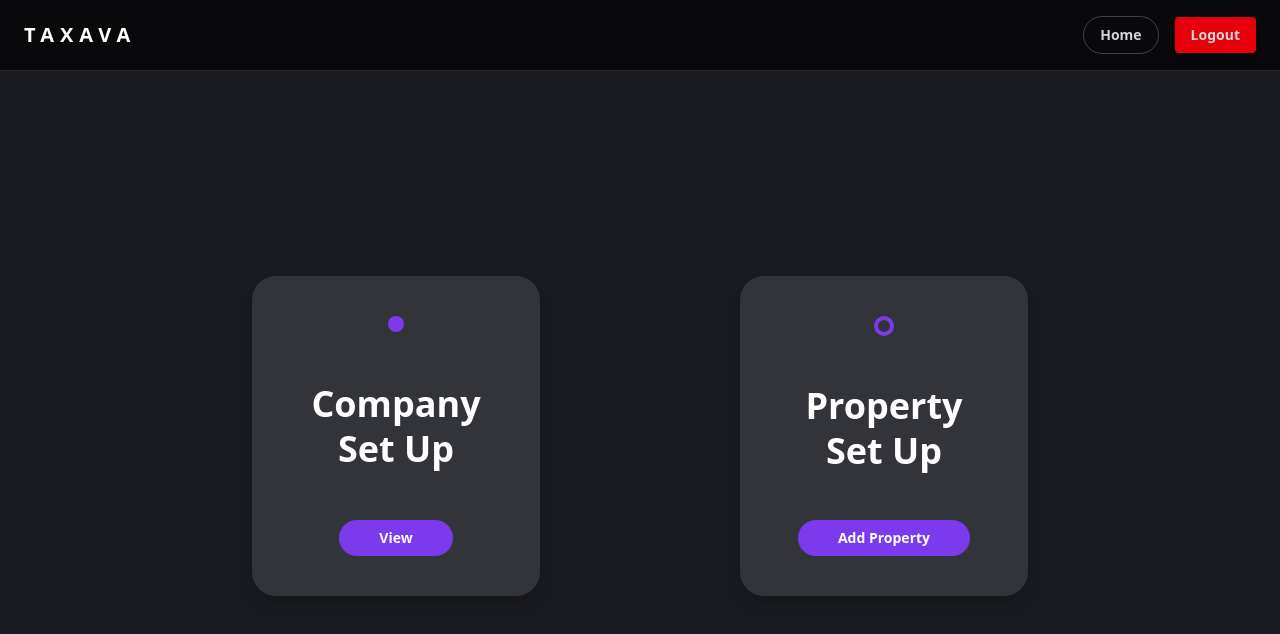
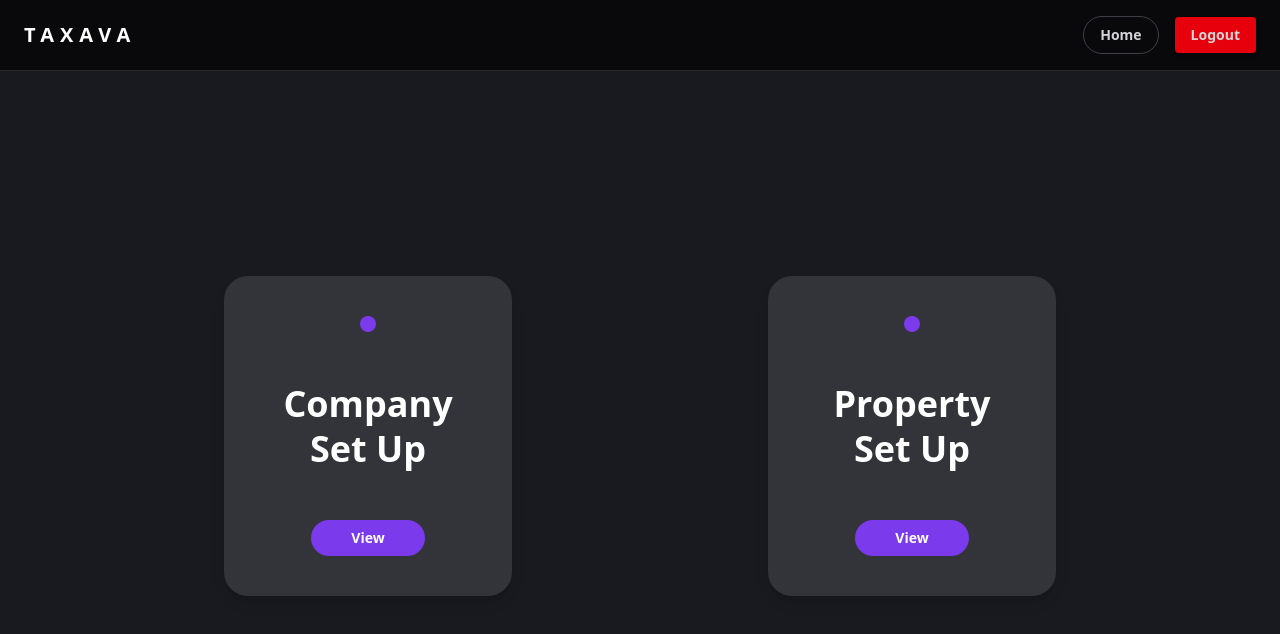
Before and after one commit to AngeliqueGabriellaHalim/Taxava, a React (Vite) app: page /home in a window 1280 px wide. Shown: the top 634 px of the page. Built offline with nearby package versions, Linux system fonts and the light colour scheme; sample sign-in values are in the browser's storage.

Commit message:
Added validation logic for req in home

```diff
--- a/src/pages/Home.tsx
+++ b/src/pages/Home.tsx
@@ -1,8 +1,16 @@
 // src/pages/Home.tsx
 import React from "react";
-import { useNavigate } from "react-router-dom";
+import { Navigate, useNavigate } from "react-router-dom";
 import Navbar from "../component/Navbar";
+import { getPropertiesByUser } from "../utils/getProperty";
+import { getCompaniesByUser } from "../utils/getCompany";
 
+type User = {
+  id: number;
+  email: string;
+  username: string;
+  password: string;
+};
 const Home: React.FC = () => {
   const navigate = useNavigate();
 
@@ -13,14 +21,54 @@ const Home: React.FC = () => {
   const handleProperty = () => {
     navigate("/manage-properties");
   };
+  // ambil user yang sedang login dari localStorage
+  const currentUser: User | null = (() => {
+    try {
+      const raw = localStorage.getItem("currentUser");
+      return raw ? (JSON.parse(raw) as User) : null;
+    } catch {
+      return null;
+    }
+  })();
+  if (!currentUser) {
+    return <Navigate to="/login" replace />;
+  }
+
+  const userCompanies = getCompaniesByUser(currentUser.id);
+  const userProperties = getPropertiesByUser(currentUser.id);
+  const hasCompany = userCompanies.length > 0;
+  const hasProperty = userProperties.length > 0;
+
+  const handleCompanyAction = () => {
+    if (hasCompany) {
+      navigate("/manage-companies");
+    } else {
+      navigate("/company-setup"); // atau route untuk add company
+    }
+  };
+
+  const handlePropertyAction = () => {
+    if (hasProperty) {
+      navigate("/manage-properties");
+    } else {
+      navigate("/property-setup"); // atau route untuk add property
+    }
+  };
+
   return (
     <div className="min-h-screen bg-[#191A1F] text-white flex flex-col">
       <Navbar />
 
       <main className="flex flex-1 items-center justify-center">
-        <div className="flex flex-col md:flex-row gap-50">
+        <div className="flex flex-col md:flex-row gap-64">
+          {/* COMPANY CARD */}
           <div className="w-72 h-80 rounded-3xl bg-[#33343A] flex flex-col items-center justify-between py-10 shadow-lg">
-            <div className="w-4 h-4 rounded-full bg-[#7C3AED]" />
+            {/* Indicator - filled jika ada company, outline jika belum */}
+            {hasCompany ? (
+              <div className="w-4 h-4 rounded-full bg-[#7C3AED]" />
+            ) : (
+              <div className="w-5 h-5 rounded-full border-4 border-[#7C3AED]" />
+            )}
 
             <div className="text-center">
               <p className="text-4xl font-semibold leading-tight">
@@ -32,15 +80,21 @@ const Home: React.FC = () => {
 
             <button
               type="button"
-              onClick={handleCompany}
+              onClick={handleCompanyAction}
               className="px-10 py-2 rounded-full bg-[#7C3AED] text-sm font-semibold hover:opacity-90 active:translate-y-[1px] transition cursor-pointer"
             >
-              View
+              {hasCompany ? "View" : "Add Company"}
             </button>
           </div>
 
+          {/* PROPERTY CARD */}
           <div className="w-72 h-80 rounded-3xl bg-[#33343A] flex flex-col items-center justify-between py-10 shadow-lg">
-            <div className="w-5 h-5 rounded-full border-4 border-[#7C3AED]" />
+            {/* Indicator - filled jika ada property, outline jika belum */}
+            {hasProperty ? (
+              <div className="w-4 h-4 rounded-full bg-[#7C3AED]" />
+            ) : (
+              <div className="w-5 h-5 rounded-full border-4 border-[#7C3AED]" />
+            )}
 
             <div className="text-center">
               <p className="text-4xl font-semibold leading-tight">
@@ -52,10 +106,10 @@ const Home: React.FC = () => {
 
             <button
               type="button"
-              onClick={handleProperty}
+              onClick={handlePropertyAction}
               className="px-10 py-2 rounded-full bg-[#7C3AED] text-sm font-semibold hover:opacity-90 active:translate-y-[1px] transition"
             >
-              Add Property
+              {hasProperty ? "View" : "Add Property"}
             </button>
           </div>
         </div>
@@ -65,34 +119,3 @@ const Home: React.FC = () => {
 };
 
 export default Home;
-
-// import React, { useState } from "react";
-// import { Link } from "react-router-dom";
-// const Home: React.FC = () => {
-//   return (
-//     <div className="min-h-screen bg-neutral-900 text-white flex items-center justify-center px-6 relative">
-//       <ul className="list-disc pl-6 marker:text-white">
-//         <li>
-//           <Link to={"/forgotPassword"}>forgotPassword</Link>
-//         </li>
-//         <li>
-//           <Link to={"/onboardingdb"}>onboarding dashboard</Link>
-//         </li>
-//         <li>
-//           <Link to={"/createaccount"}>Register</Link>
-//         </li>
-//         <li>
-//           <Link to={"/checkemail"}>CheckEmail</Link>
-//         </li>
-//         <li>
-//           <Link to={"/login-email"}>LoginPageEmail</Link>
-//         </li>
-//         <li>
-//           <Link to={"/login-username"}>LoginPageUsername</Link>
-//         </li>
-//       </ul>
-//     </div>
-//   );
-// };
-
-// export default Home;
```
